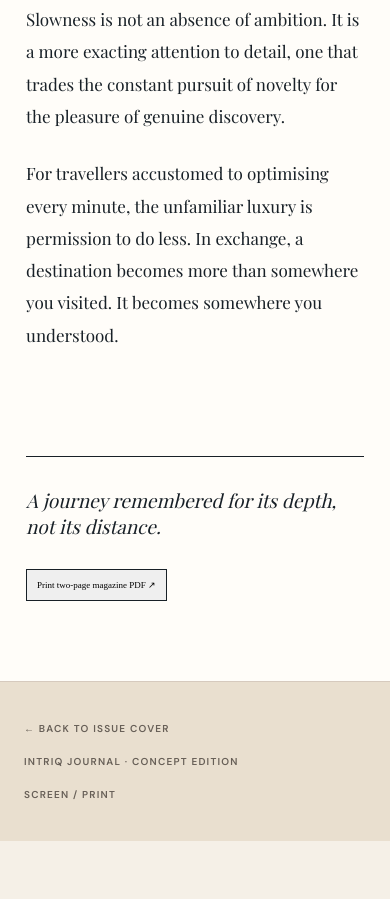
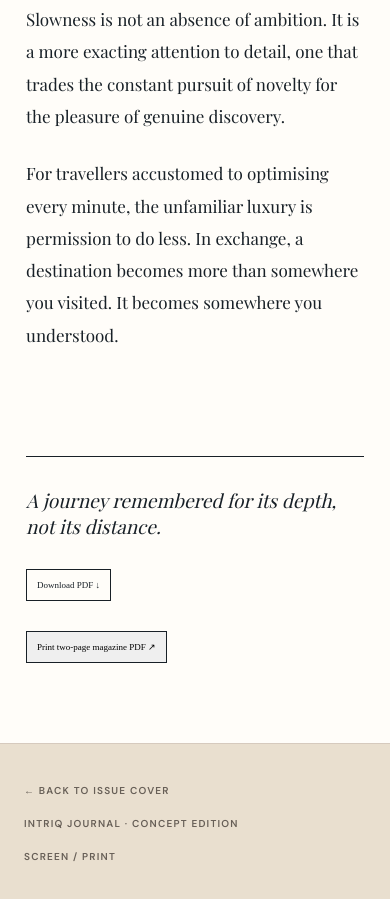
Before and after one commit to mengliang10/Condetest, a website: page story.html in a window 390 px wide. Shown: the part 4027-4926 px from the top of the page. Before the commit the page ends 4868 px from the top, so only its background shows below. Drawn offline with nearby package versions, Linux system fonts and the light colour scheme; a web font is replaced by a local one.

Commit message:
Add mobile-friendly direct PDF download button to story.html

```diff
--- a/story.html
+++ b/story.html
@@ -1,7 +1,7 @@
 <!DOCTYPE html>
 <html lang="en"><head><meta charset="UTF-8"><meta name="viewport" content="width=device-width,initial-scale=1"><meta name="theme-color" content="#182027"><meta name="description" content="The Art of Slow Travel: a richly designed long-form Intriq Journal feature with a two-page A4 magazine edition."><title>The Art of Slow Travel | Intriq Journal</title><link rel="stylesheet" href="styles.css"></head>
 <body>
-<header class="site-header"><div class="edition">The Travel Issue<br>November 2026 · No. 01</div><a class="brand" href="index.html" aria-label="Intriq Journal home">Intriq</a><div class="header-actions"><a href="index.html">Back to the issue</a><button class="pill" data-print-button aria-label="Print two-page magazine article as PDF">Print / PDF ↗</button></div></header>
+<header class="site-header"><div class="edition">The Travel Issue<br>November 2026 · No. 01</div><a class="brand" href="index.html" aria-label="Intriq Journal home">Intriq</a><div class="header-actions"><a href="index.html">Back to the issue</a><button class="pill" data-print-button aria-label="Print two-page magazine article as PDF">Print / PDF ↗</button><a class="pill download-pdf" href="magazine.pdf" download="Intriq-Journal-Slow-Travel.pdf" type="application/pdf" aria-label="Download ready-made magazine PDF">Download PDF ↓</a></div></header>
 <nav class="nav" aria-label="Main navigation"><a href="index.html">The issue</a><a href="story.html" aria-current="page">The feature</a></nav>
 <div class="issue-strip"><span>The long read / Issue 01</span><span>Culture & perspective</span></div>
 <main>
@@ -16,7 +16,7 @@
 <blockquote class="pullquote">“The most remarkable journeys are not measured in destinations collected, but in moments remembered.”</blockquote>
 <div class="story-break"><img src="https://images.unsplash.com/photo-1545569341-9eb8b30979d9?w=1200&q=85" loading="lazy" alt="Quiet Japanese garden and traditional architecture"><div><div class="eyebrow">02 / A different rhythm</div><h2>Leave room for the unexpected.</h2><p>When every hour has a reservation, there is little space for an unplanned conversation, an unexpected invitation or a café that becomes, for a few days, your own.</p><p>The slow traveller's itinerary has margins. Those margins are where familiarity, connection and serendipity begin.</p></div></div>
 <div class="body-columns"><p>This philosophy shapes how we move through a place. The train may be preferable to the plane, not merely because it is a different form of transport, but because the landscape becomes a continuous story rather than a series of disconnected arrivals.</p><p>In Tuscany, a week in one village can reveal more than a month spent racing through the highlights. You learn the hour the piazza fills with soft light. You return to the same bakery. You recognise the changing character of the streets as the day unfolds.</p><p>Slowness is not an absence of ambition. It is a more exacting attention to detail, one that trades the constant pursuit of novelty for the pleasure of genuine discovery.</p><p>For travellers accustomed to optimising every minute, the unfamiliar luxury is permission to do less. In exchange, a destination becomes more than somewhere you visited. It becomes somewhere you understood.</p></div>
-<div class="story-cta"><p>A journey remembered for its depth, not its distance.</p><button class="pill no-print" data-print-button>Print two-page magazine PDF ↗</button></div></article></main>
+<div class="story-cta"><p>A journey remembered for its depth, not its distance.</p><a class="pill download-pdf no-print" href="magazine.pdf" download="Intriq-Journal-Slow-Travel.pdf" type="application/pdf">Download PDF ↓</a><button class="pill no-print" data-print-button>Print two-page magazine PDF ↗</button></div></article></main>
 <footer class="site-footer"><a href="index.html">← Back to issue cover</a><span>Intriq Journal · Concept edition</span><span>Screen / Print</span></footer>
 <div class="print-only" aria-hidden="true">
 <section class="print-sheet print-page1"><div class="print-mast"><span>The Travel Issue / No. 01</span><strong>Intriq</strong><span>2026</span></div><div class="print-kicker">Feature / Journeys of substance</div><h1>The Art of<br><i>Slow Travel</i></h1><p class="print-sub">Why the freedom to linger has become one of travel's most meaningful luxuries.</p><img class="print-large-image" data-print-src="https://images.unsplash.com/photo-1516483638261-f4dbaf036963?w=2800&q=95" alt=""><p class="print-lead">In an age where travel has become synonymous with speed, a quiet revolution is taking root. Travellers who can move any way they please are rediscovering a different privilege: the time to stay. Not another stop, another photograph or another perfectly arranged transfer. Just the chance to understand a place at its own pace.</p><div class="print-side">Culture / Perspective<br>Intriq Journal Editorial</div><div class="print-footer"><span>Intriq Journal / The Travel Issue</span><span>01</span></div></section>
```
